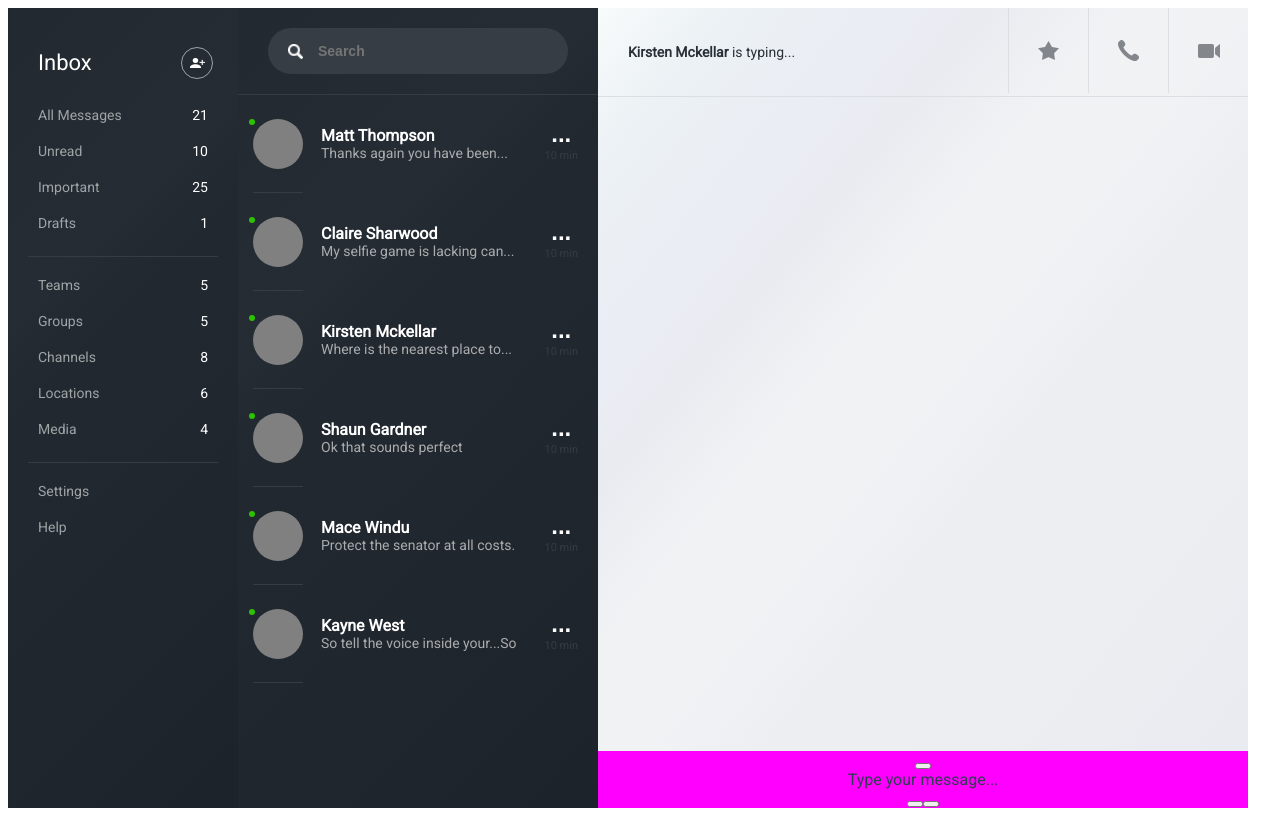
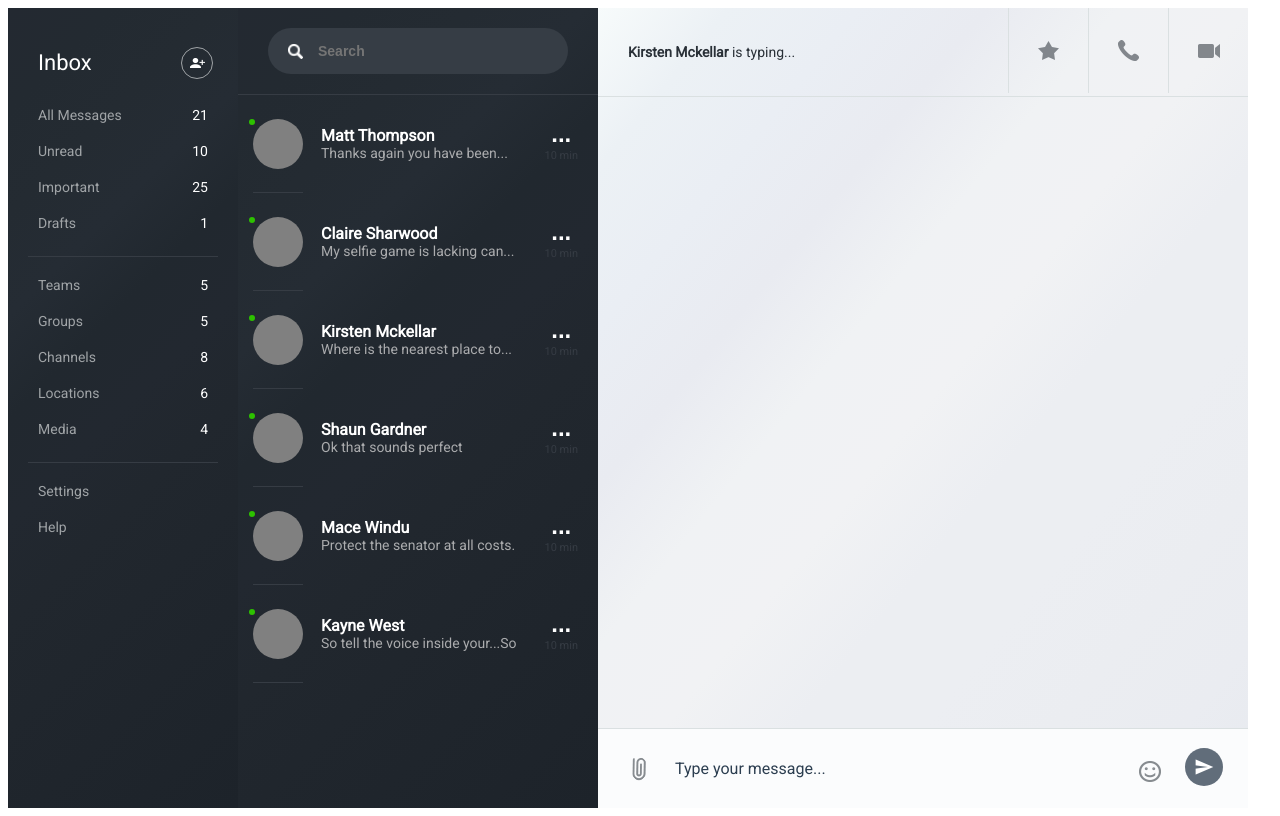
Before and after one commit to IrinaFitas/chat, a Vue app: page / in a window 1280 px wide. Built offline with nearby package versions, Linux system fonts and the light colour scheme.

Commit message:
Stylized ChatWindow

```diff
--- a/src/components/chat/ChatWindow.vue
+++ b/src/components/chat/ChatWindow.vue
@@ -10,9 +10,11 @@
         </header>
         <footer>
             <button class="attach-btn"></button>
-            <div class="type-message">Type your message...</div>
-            <button class="emoji-btn"></button>
-            <button class="send-btn"></button>
+            <div class="type-message" contenteditable="true">Type your message...</div>
+            <div class="btn-send-emojis">
+                <button class="emoji-btn"></button>
+                <button class="send-btn"></button>
+            </div>
         </footer>
     </div>
 </template>
@@ -71,9 +73,45 @@ export default {
         }
 
         footer {
+            display: flex;
+            align-items: center;
             margin-top: auto;
+            padding-left: 30px;
+            padding-right: 25px;
+            height: 80px;
+            box-sizing: border-box;
             background-color: #fbfcfd;
-            background-color: fuchsia;
+            border-top: 1px solid #dae0e1;
+
+            button {
+
+                border: none;
+            }
+
+            .attach-btn {
+                width: 22px;
+                height: 30px;
+                margin-right: 25px;
+                background: url("../../images/attach-icon.png") no-repeat center;
+            }
+
+            .emoji-btn {
+                width: 30px;
+                height: 30px;
+                margin-right: 20px;
+                background: url("../../images/emojis.png") no-repeat center;
+            }
+
+            .send-btn {
+                width: 38px;
+                height: 38px;
+                border-radius: 50%;
+                background: url("../../images/Send-icon.png") no-repeat center #616d7a;
+            }
+
+            .btn-send-emojis {
+                margin-left: auto;
+            }
         }
     }
 </style>
```
